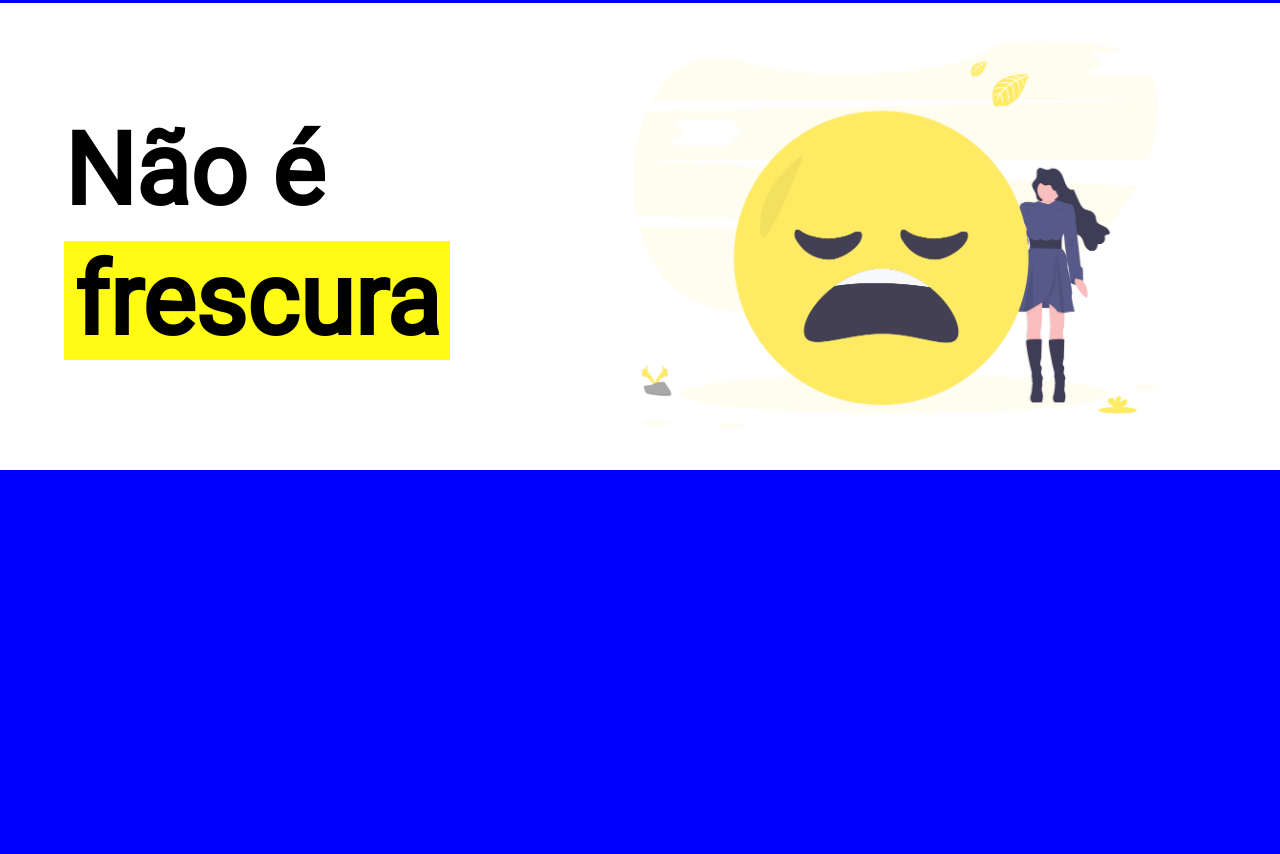
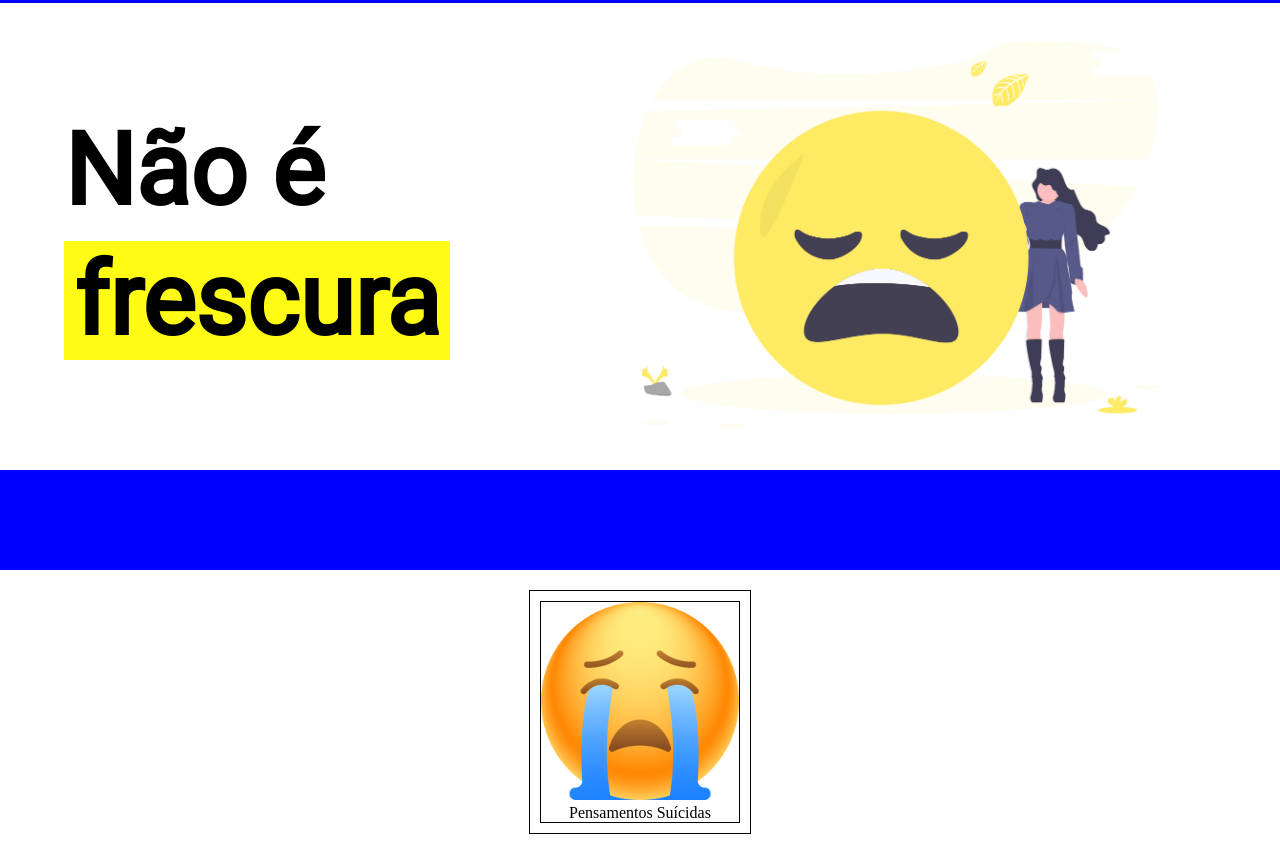
Before and after one commit to Guil192/setembro-amarelo, a plain HTML site: page index.html in a window 1280 px wide. Shown: the part 3418-4272 px from the top of the page. Before the commit the page ends 3988 px from the top, so only its background shows below. Drawn offline with Linux system fonts and the light colour scheme; a web font is replaced by a local one.

Commit message:
add nova seção da página

```diff
--- a/index.html
+++ b/index.html
@@ -14,7 +14,8 @@
     <div class="secao-principal flex">
 
       <div class="container-text-imagem flex">
-        <p class="title"> <span class="marca-texto">Ouvir</span>, <span class="marca-texto">acolher</span>, <span class="marca-texto">ajudar</span></p>
+        <p class="title"> <span class="marca-texto">Ouvir</span>, <span class="marca-texto">acolher</span>, <span
+            class="marca-texto">ajudar</span></p>
       </div>
 
       <div class="img-principal">
@@ -57,7 +58,9 @@
           </div>
 
           <div class="content">
-            <p> Lorem ipsum dolor sit amet, consectetur adipiscing elit. Duis tincidunt lectus metus, quis vehicula erat congue ac. Nunc congue dolor sed maximus rhoncus. Vestibulum a sapien non nisi varius imperdiet. Proin ac arcu lacus. In ligula neque, iaculis vitae felis sit amet </p>
+            <p> Lorem ipsum dolor sit amet, consectetur adipiscing elit. Duis tincidunt lectus metus, quis vehicula erat
+              congue ac. Nunc congue dolor sed maximus rhoncus. Vestibulum a sapien non nisi varius imperdiet. Proin ac
+              arcu lacus. In ligula neque, iaculis vitae felis sit amet </p>
 
             <a href="#">Saiba mais</a>
           </div>
@@ -74,7 +77,9 @@
           </div>
 
           <div class="content">
-            <p> Lorem ipsum dolor sit amet, consectetur adipiscing elit. Duis tincidunt lectus metus, quis vehicula erat congue ac. Nunc congue dolor sed maximus rhoncus. Vestibulum a sapien non nisi varius imperdiet. Proin ac arcu lacus. In ligula neque, iaculis vitae felis sit amet </p>
+            <p> Lorem ipsum dolor sit amet, consectetur adipiscing elit. Duis tincidunt lectus metus, quis vehicula erat
+              congue ac. Nunc congue dolor sed maximus rhoncus. Vestibulum a sapien non nisi varius imperdiet. Proin ac
+              arcu lacus. In ligula neque, iaculis vitae felis sit amet </p>
 
             <a href="#">Saiba mais</a>
           </div>
@@ -91,7 +96,9 @@
           </div>
 
           <div class="content">
-            <p> Lorem ipsum dolor sit amet, consectetur adipiscing elit. Duis tincidunt lectus metus, quis vehicula erat congue ac. Nunc congue dolor sed maximus rhoncus. Vestibulum a sapien non nisi varius imperdiet. Proin ac arcu lacus. In ligula neque, iaculis vitae felis sit amet </p>
+            <p> Lorem ipsum dolor sit amet, consectetur adipiscing elit. Duis tincidunt lectus metus, quis vehicula erat
+              congue ac. Nunc congue dolor sed maximus rhoncus. Vestibulum a sapien non nisi varius imperdiet. Proin ac
+              arcu lacus. In ligula neque, iaculis vitae felis sit amet </p>
 
             <a href="#">Saiba mais</a>
           </div>
@@ -112,12 +119,14 @@
         <div class="emojis">
 
           <div class="hidden" id="feliz">
-           <p class="texto-condicional" >Junte-se às atividades de prevenção,conscientização e eventos no Setembro Amarelo. Junte-se à luta!</p>
+            <p class="texto-condicional">Junte-se às atividades de prevenção,conscientização e eventos no Setembro
+              Amarelo. Junte-se à luta!</p>
             <a href="https://www.cvv.org.br/voluntario/" class="b"><button class="btn">Seja um voluntário</button></a>
           </div>
 
           <div class="hidden" id="triste">
-          <p class="texto-condicional" >Lorem, ipsum dolor sit amet consectetur adipisicing elit. Molestiae labore unde repudiandae iusto dicta earum del</p>
+            <p class="texto-condicional">Lorem, ipsum dolor sit amet consectetur adipisicing elit. Molestiae labore unde
+              repudiandae iusto dicta earum del</p>
             <a href="https://www.cvv.org.br/voluntario/" class="b"><button class="btn">Converse com o cvv</button></a>
           </div>
 
@@ -130,9 +139,13 @@
 
         <div class="range-pontos">
 
-         <img src="https://w7.pngwing.com/pngs/528/425/png-transparent-smile-emoji-happy-happiness-happy-face-yellow-smiling-message-social-networks-whatsapp-thumbnail.png" alt="">
+          <img
+            src="https://w7.pngwing.com/pngs/528/425/png-transparent-smile-emoji-happy-happiness-happy-face-yellow-smiling-message-social-networks-whatsapp-thumbnail.png"
+            alt="">
 
-         <img src="https://static.vecteezy.com/ti/vetor-gratis/p1/22932674-chorando-emoji-triste-emoticon-face-com-lagrima-derrubar-gratis-vetor.jpg" alt="">
+          <img
+            src="https://static.vecteezy.com/ti/vetor-gratis/p1/22932674-chorando-emoji-triste-emoticon-face-com-lagrima-derrubar-gratis-vetor.jpg"
+            alt="">
 
 
         </div>
@@ -152,7 +165,7 @@
 
         let value = slider.value;
 
-        if ( value >= 100) {
+        if (value >= 100) {
           triste.classList.remove('hidden')
           feliz.classList.add('hidden')
 
@@ -169,7 +182,9 @@
 
     <div class="secao-motivacional flex">
       <div>
-       <img src="https://upload.wikimedia.org/wikipedia/commons/thumb/5/58/Twemoji12_1f397.svg/440px-Twemoji12_1f397.svg.png" alt="">
+        <img
+          src="https://upload.wikimedia.org/wikipedia/commons/thumb/5/58/Twemoji12_1f397.svg/440px-Twemoji12_1f397.svg.png"
+          alt="">
       </div>
       <div class="container-text">
 
@@ -215,8 +230,23 @@
     </div>
   </section>
 
-  <section>
-    <div class="time-line"></div>
+  <section class="secao-principal">
+    <div class="prevencao">
+
+      <div class="container-sinal flex">
+
+        <div class="img-sinal">
+          <img src="img/chorando.png" alt="">
+          <p>Pensamentos Suícidas</p>
+        </div>
+
+        <div class="content-sinal flex">
+          <p>Pessoas que estão pensando em suicídio podem verbalizar esses sentimentos para amigos, familiares ou nas redes sociais. Eles podem dizer coisas como "Eu não aguento mais" ou "A vida não vale a pena."Isolamento social: Um sinal de alerta pode ser o afastamento de amigos e familiares. A pessoa pode evitar interações sociais e se isolar, perdendo o interesse em atividades que costumava gostar.</p>
+        </div>
+      </div>
+
+
+    </div>
   </section>
 
 </body>
--- a/style.css
+++ b/style.css
@@ -278,3 +278,36 @@ section {
  }
 
  /* Sinais / prevenção */
+.prevencao {
+  flex-wrap: wrap;
+  padding: 20px;
+}
+.container-sinal {
+  gap: 20px;
+  padding: 10px;
+  border: 1px solid black;
+}
+
+.img-sinal {
+  max-height: 300px;
+  width: 200px;
+  border: 1px solid black;
+  text-align: center;
+}
+
+.img-sinal img {
+  width: 100%;
+}
+
+.content-sinal  {
+  display: none;
+  width: 500px;
+  height: 200px;
+  border: 1px solid black;
+  transition: all 90s;
+  text-align: center;
+}
+
+.container-sinal:hover .content-sinal{
+  display: flex;
+}
```
Also changed, not shown: img/chorando.png (added). Lines whose indentation alone changed are shown as unchanged.
